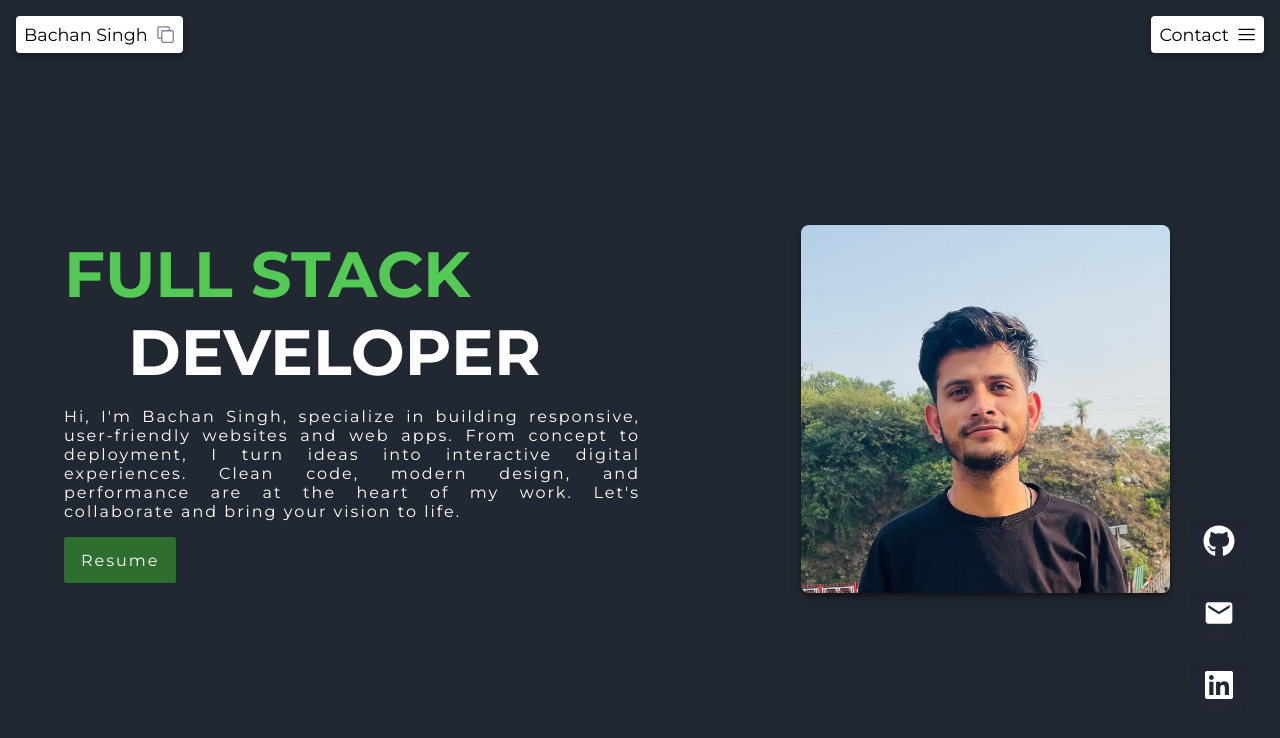
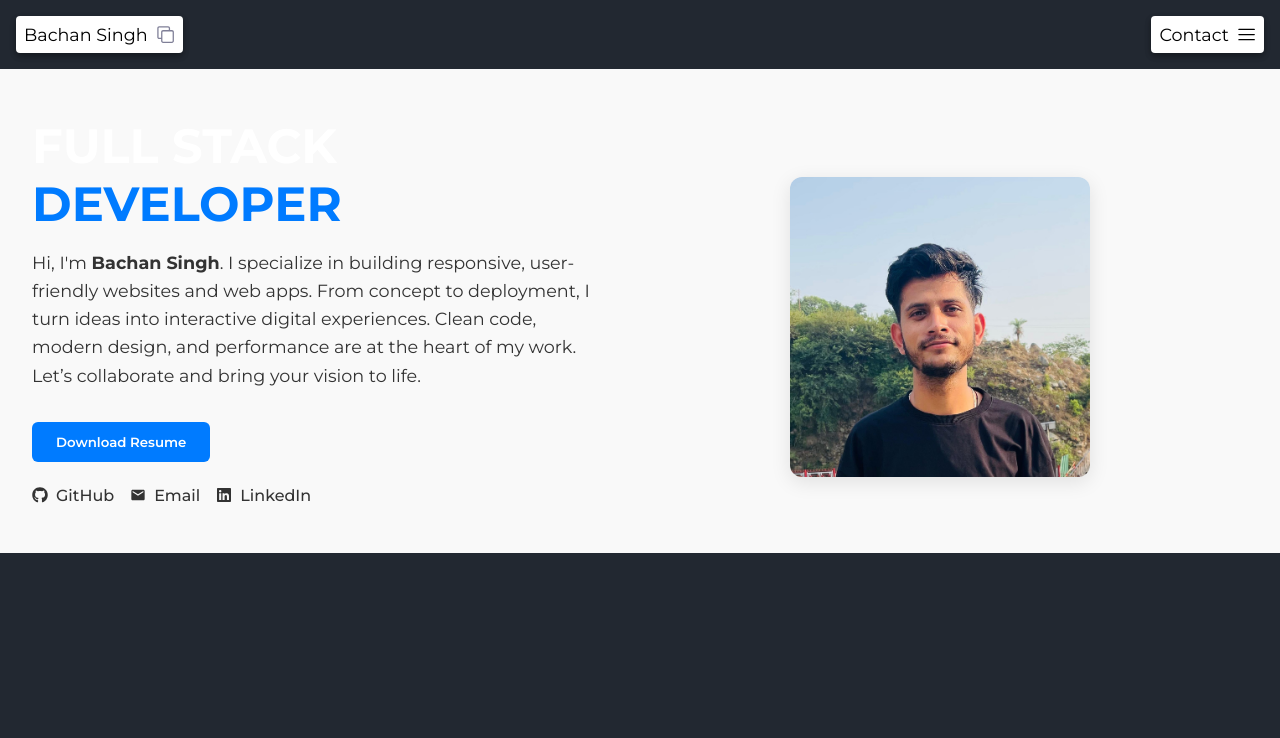
Before and after one commit to bachansingh1407/bachansingh.github.io, a React (Create React App) app: page / in a window 1280 px wide. Shown: the top 738 px of the page. Built offline with nearby package versions, Linux system fonts and the light colour scheme.

Commit message:
Update Hero Section and Resume Button

```diff
--- a/public/index.html
+++ b/public/index.html
@@ -24,7 +24,7 @@
       work correctly both with client-side routing and a non-root public URL.
       Learn how to configure a non-root public URL by running `npm run build`.
     -->
-    <title>React App</title>
+    <title>Bachan's Portfolio</title>
   </head>
   <body>
     <noscript>You need to enable JavaScript to run this app.</noscript>
--- a/src/components/Hero.jsx
+++ b/src/components/Hero.jsx
@@ -1,60 +1,101 @@
-import React from 'react'
-import './hero.css'
+import React, { useState } from 'react';
+import './hero.css';
 import MyResume from '../assets/resume/bachansingh.pdf';
-import myPhoto from '../assets/bachan.jpg'
-import { FaGithub } from "react-icons/fa";
+import myPhoto from '../assets/bachan.jpg';
+import { FaGithub, FaLinkedin } from "react-icons/fa";
 import { MdEmail } from "react-icons/md";
-import { FaLinkedin } from "react-icons/fa";
 
 const Hero = () => {
-    const handleDownloadResume = () => {
+    const [downloading, setDownloading] = useState(false);
+
+    const handleDownloadResume = async () => {
+        try {
+            setDownloading(true);
+
+            // Simulate a delay or async fetch for realism
+            const response = await fetch(MyResume);
+            if (!response.ok) {
+                throw new Error('Resume download failed');
+            }
+
+            const blob = await response.blob();
+            const url = window.URL.createObjectURL(blob);
+
             const link = document.createElement('a');
-        link.href = MyResume;
+            link.href = url;
             link.download = 'Bachan_Singh_Resume.pdf';
             document.body.appendChild(link);
             link.click();
             document.body.removeChild(link);
+            window.URL.revokeObjectURL(url);
+        } catch (error) {
+            alert('Something went wrong while downloading the resume.');
+            console.error(error);
+        } finally {
+            setDownloading(false);
+        }
     };
 
     return (
-        <div className='hero_container'>
+        <section className="hero_container">
             <div className="hero_content">
+                <h1 className="hero_title">
+                    Full Stack <span className="highlight">Developer</span>
+                </h1>
 
-                <h1>full stack <span>developer</span></h1>
-                <p>Hi, I'm Bachan Singh, specialize in building responsive, user-friendly websites and web apps.
-                    From concept to deployment, I turn ideas into interactive digital experiences.
-                    Clean code, modern design, and performance are at the heart of my work.
-                    Let's collaborate and bring your vision to life.
+                <p className="hero_description">
+                    Hi, I'm <strong>Bachan Singh</strong>. I specialize in building responsive, user-friendly websites and web apps.
+                    From concept to deployment, I turn ideas into interactive digital experiences. Clean code,
+                    modern design, and performance are at the heart of my work. Let’s collaborate and bring your vision to life.
                 </p>
+
+                <div className="hero_buttons">
                     <button
                         onClick={handleDownloadResume}
+                        disabled={downloading}
+                        className={`resume_btn ${downloading ? 'loading' : ''}`}
                         aria-label="Download Resume"
                     >
-                    Resume
+                        {downloading ? 'Downloading...' : 'Download Resume'}
                     </button>
                 </div>
-            <div className="hero_image">
-                <img src={myPhoto} alt='Bachan Singh' />
-            </div>
+
                 <div className="social_links">
-                {/* GitHub link */}
-                <a href="https://github.com/bachansingh1407" target="_blank" rel="noopener noreferrer" className="contact__link">
-                <FaGithub /> <span>Github</span>
+                    <a
+                        href="https://github.com/bachansingh1407"
+                        target="_blank"
+                        rel="noopener noreferrer"
+                        aria-label="Visit GitHub profile"
+                        className="contact__link"
+                    >
+                        <FaGithub /> <span>GitHub</span>
                     </a>
 
-                {/* Email link */}
-                <a href="mailto:bachansingh1407@gmail.com" className="contact__link">
+                    <a
+                        href="mailto:bachansingh1407@gmail.com"
+                        aria-label="Send an Email"
+                        className="contact__link"
+                    >
                         <MdEmail /> <span>Email</span>
-
                     </a>
 
-                {/* LinkedIn link */}
-                <a href="https://www.linkedin.com/in/bachansingh" target="_blank" rel="noopener noreferrer" className="contact__link">
+                    <a
+                        href="https://www.linkedin.com/in/bachansingh"
+                        target="_blank"
+                        rel="noopener noreferrer"
+                        aria-label="Visit LinkedIn profile"
+                        className="contact__link"
+                    >
                         <FaLinkedin /> <span>LinkedIn</span>
                     </a>
                 </div>
             </div>
-    )
-}
 
-export default Hero
+            <div className="hero_image">
+                <img src={myPhoto} alt="Bachan Singh" className="profile_img" />
+            </div>
+        </section>
+    );
+};
+
+export default Hero;
--- a/src/components/hero.css
+++ b/src/components/hero.css
@@ -1,156 +1,102 @@
 .hero_container {
     display: flex;
+    flex-wrap: wrap;
     justify-content: space-between;
     align-items: center;
-    padding: 2rem 4rem;
-    height: calc(100vh - 15vh);
-    position: relative;
-    flex-wrap: wrap;
-    gap: 2rem;
+    padding: 3rem 2rem;
+    background-color: #f9f9f9;
 }
 
 .hero_content {
-    display: flex;
-    flex-direction: column;
-    gap: 1rem;
-    max-width: 50%;
-    text-align: justify;
-    align-items: flex-start;
+    flex: 1 1 500px;
+    max-width: 600px;
+    padding-right: 2rem;
 }
 
-.hero_content h1 {
+.hero_title {
+    font-size: 3rem;
+    margin-bottom: 1rem;
     text-transform: uppercase;
-    font-size: 4rem;
-    color: rgb(85, 201, 85);
 }
 
-.hero_content span {
-    display: block;
-    margin-left: 4rem;
-    color: #fff;
+.highlight {
+    color: #007bff;
 }
-.hero_content p{
-    letter-spacing: 2px;
+
+.hero_description {
+    font-size: 1.1rem;
+    line-height: 1.6;
+    color: #333;
+    margin-bottom: 2rem;
 }
-.hero_content button {
-    padding: 0.8rem 1rem;
-    border-radius: 2px;
-    border: 1px solid rgb(46, 110, 46);
-    font-size: 1rem;
-    letter-spacing: 2px;
-    background-color: rgb(46, 110, 46);
-    color: #fff;
+
+.hero_buttons {
+    margin-bottom: 1.5rem;
+}
+
+.resume_btn {
+    background-color: #007bff;
+    color: white;
+    padding: 0.75rem 1.5rem;
+    border: none;
+    border-radius: 6px;
+    font-weight: 600;
+    text-decoration: none;
+    transition: background-color 0.3s ease;
     cursor: pointer;
 }
 
-.hero_image {
-    display: grid;
-    place-items: center;
-    max-width: 40%;
+.resume_btn:disabled {
+    background-color: #6c757d;
+    cursor: not-allowed;
+    opacity: 0.7;
 }
 
-.hero_image img {
-    max-width: 80%;
-    height: auto;
-    border-radius: 8px;
-    box-shadow: rgba(0, 0, 0, 0.4) 0px 2px 4px, rgba(0, 0, 0, 0.3) 0px 7px 13px -3px, rgba(0, 0, 0, 0.2) 0px -3px 0px inset;
+.resume_btn.loading::after {
+    content: ' ⏳';
+    animation: pulse 1s infinite;
+}
+
+@keyframes pulse {
+    0% { opacity: 0.2; }
+    50% { opacity: 1; }
+    100% { opacity: 0.2; }
+}
+
+.resume_btn:hover {
+    background-color: #0056b3;
 }
 
 .social_links {
-    position: absolute;
-    right: 2rem;
-    bottom: 2rem;
     display: flex;
-    flex-direction: column;
     gap: 1rem;
+    flex-wrap: wrap;
 }
 
-.social_links a {
-    color: #fff;
-    font-size: 2rem;
-    padding: 0.5rem 0.8rem;
-    position: relative;
-    /* background-color: #333; */
-    box-shadow: rgba(50, 50, 93, 0.25) 0px 30px 60px -12px inset, rgba(0, 0, 0, 0.3) 0px 18px 36px -18px inset;
+.contact__link {
+    display: flex;
+    align-items: center;
+    gap: 0.5rem;
+    font-weight: 500;
+    text-decoration: none;
+    color: #333;
+    transition: color 0.3s;
 }
 
-.social_links a span {
-    position: absolute;
-    top: 1rem;
-    right: 3rem;
-    display: none;
-    background-color: #fff;
-    color: #000;
-    font-size: 0.8rem;
-    padding: 6px 8px;
-    border-radius: 4px;
+.contact__link:hover {
+    color: #007bff;
 }
 
-.social_links a:hover span {
-    display: block;
+.hero_image {
+    flex: 1 1 300px;
+    display: flex;
+    justify-content: center;
+    margin-top: 2rem;
 }
 
-/* 📱 Medium screens: tablets (<= 1080px) */
-@media (max-width: 1080px) {
-    .hero_container {
-        flex-direction: column;
-        justify-content: center;
-        align-items: center;
-        text-align: center;
-        padding: 2rem;
-        height: auto;
-    }
-
-    .hero_content {
-        max-width: 100%;
-        align-items: center;
-        text-align: center;
-    }
-
-    .hero_content h1 {
-        font-size: 3rem;
-    }
-
-    .hero_content span {
-        margin-left: 0;
-    }
-
-    .hero_image {
-        max-width: 80%;
-    }
-
-    .social_links {
-        position: static;
-        flex-direction: row;
-        justify-content: center;
-        margin-top: 2rem;
-    }
-
-    .social_links a span {
-        display: none; /* hide tooltip on smaller screens */
-    }
+.profile_img {
+    max-width: 300px;
+    width: 100%;
+    border-radius: 12px;
+    box-shadow: 0 5px 20px rgba(0, 0, 0, 0.1);
 }
-
-/* 📱 Small screens: phones (<= 600px) */
-@media (max-width: 600px) {
-    .hero_content h1 {
-        font-size: 2.5rem;
-    }
-
-    .hero_content p {
-        font-size: 0.9rem;
-    }
-
-    .hero_content button {
-        font-size: 0.9rem;
-        padding: 0.6rem 0.9rem;
-    }
-
-    .hero_image {
-        max-width: 100%;
-    }
-
-    .social_links {
-        flex-wrap: wrap;
-    }
-}
```
Also changed, not shown: package.json (+13 -1 lines), 2 other files (tests, documents, lock files or other folders). Lines whose indentation alone changed are shown as unchanged.
